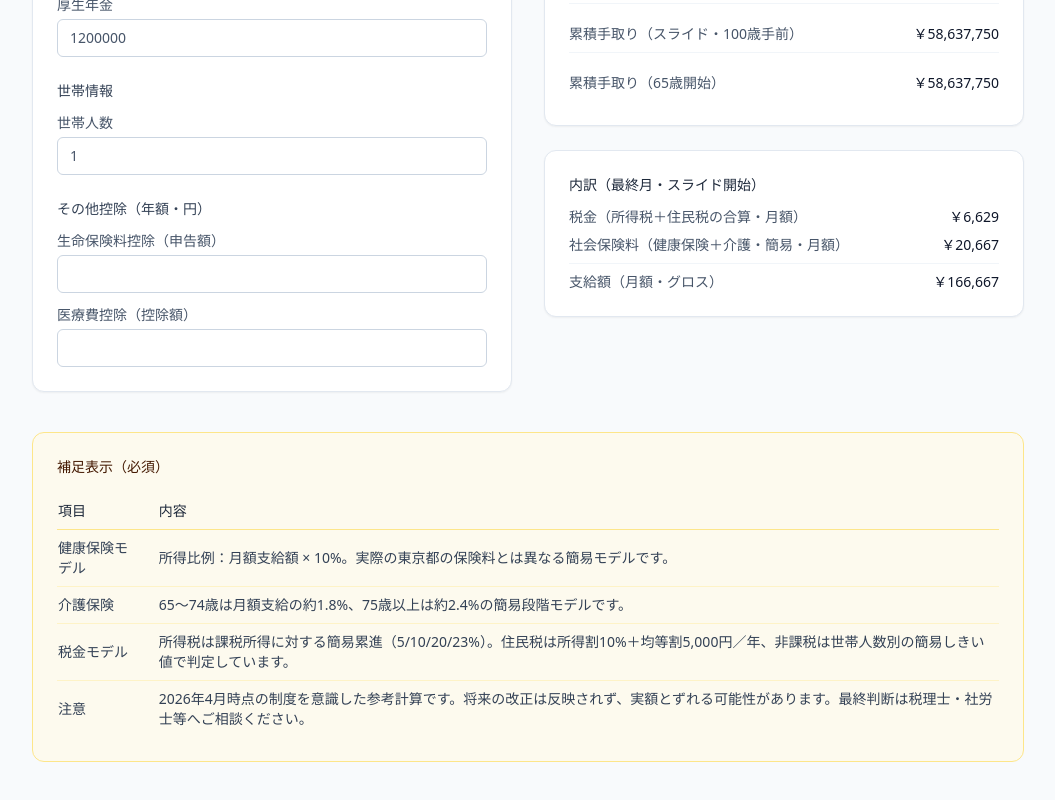
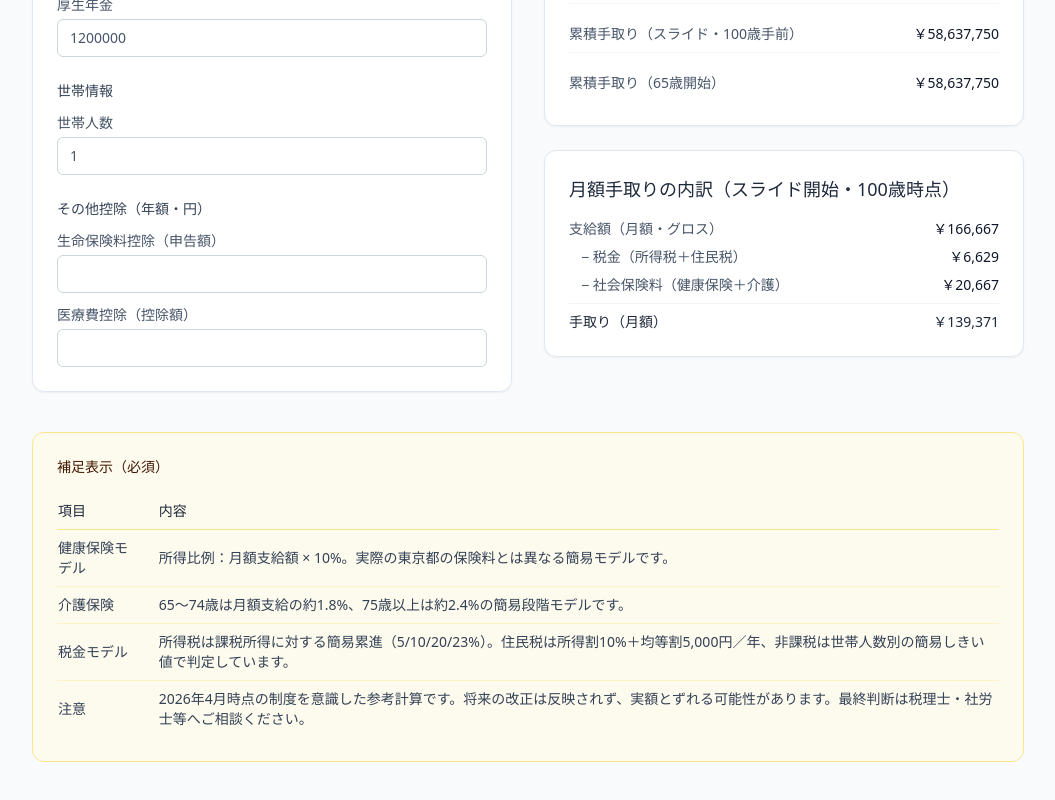
Before and after one commit to yoko345/pension_simulator, a Next.js app: page / in a window 1280 px wide. Shown: the part 1209-2009 px from the top of the page, without its empty margins (112-1167 px from the left). Built offline with nearby package versions, Linux system fonts and the light colour scheme.

Commit message:
支給額と内訳の部分のUIの修正

```diff
--- a/src/components/pension/PensionBreakdown.tsx
+++ b/src/components/pension/PensionBreakdown.tsx
@@ -10,19 +10,23 @@
 export function PensionBreakdown({ last }: PensionBreakdownProps) {
     return (
         <div className="rounded-xl border border-slate-200 bg-white p-6 shadow-sm">
-            <h3 className="mb-3 text-sm font-medium text-slate-800">内訳（最終月・スライド開始）</h3>
+            <h2 className="mb-4 text-lg font-medium text-slate-800">月額手取りの内訳（スライド開始・100歳時点）</h2>
             <ul className="space-y-2 text-sm text-slate-600">
                 <li className="flex justify-between">
-                    <span>税金（所得税＋住民税の合算・月額）</span>
+                    <span>支給額（月額・グロス）</span>
+                    <span className="tabular-nums text-slate-900">{formatYen(last.gross)}</span>
+                </li>
+                <li className="flex justify-between pl-3">
+                    <span>− 税金（所得税＋住民税）</span>
                     <span className="tabular-nums text-slate-900">{formatYen(last.tax)}</span>
                 </li>
-                <li className="flex justify-between">
-                    <span>社会保険料（健康保険＋介護・簡易・月額）</span>
+                <li className="flex justify-between pl-3">
+                    <span>− 社会保険料（健康保険＋介護）</span>
                     <span className="tabular-nums text-slate-900">{formatYen(last.insurance)}</span>
                 </li>
-                <li className="flex justify-between border-t border-slate-100 pt-2">
-                    <span>支給額（月額・グロス）</span>
-                    <span className="tabular-nums text-slate-900">{formatYen(last.gross)}</span>
+                <li className="flex justify-between border-t border-slate-100 pt-2 font-medium text-slate-800">
+                    <span>手取り（月額）</span>
+                    <span className="tabular-nums">{formatYen(last.net)}</span>
                 </li>
             </ul>
         </div>
```
